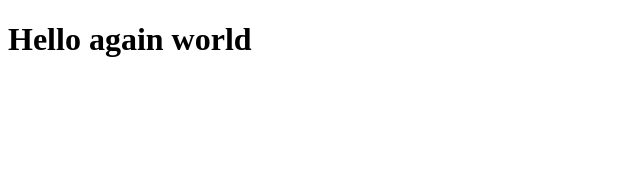
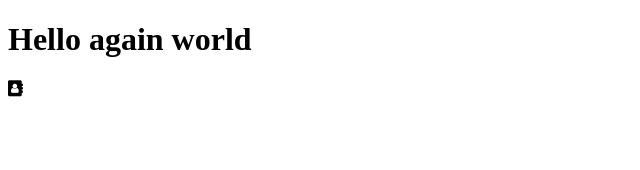
Before and after one commit to MantvydasDirgincius/React-Savarankiskas, a React (Create React App) app: page / in a window 1280 px wide. Shown: the top 170 px of the page, without its empty margins (0-640 px from the left). Built offline with nearby package versions, Linux system fonts and the light colour scheme.

Commit message:
icon done

```diff
--- a/src/App.js
+++ b/src/App.js
@@ -1,9 +1,11 @@
 import './App.css';
+import Icon from './components/UI/Icon';
 
 function App() {
   return (
     <div className='App'>
       <h1>Hello again world</h1>
+      <Icon icon='fa-address-book' />
     </div>
   );
 }
--- a/src/components/UI/Icon.jsx
+++ b/src/components/UI/Icon.jsx
@@ -0,0 +1,3 @@
+export default function Icon({ icon }) {
+  return <i class={`icon fa ${icon}`} aria-hidden='true'></i>;
+}
```
